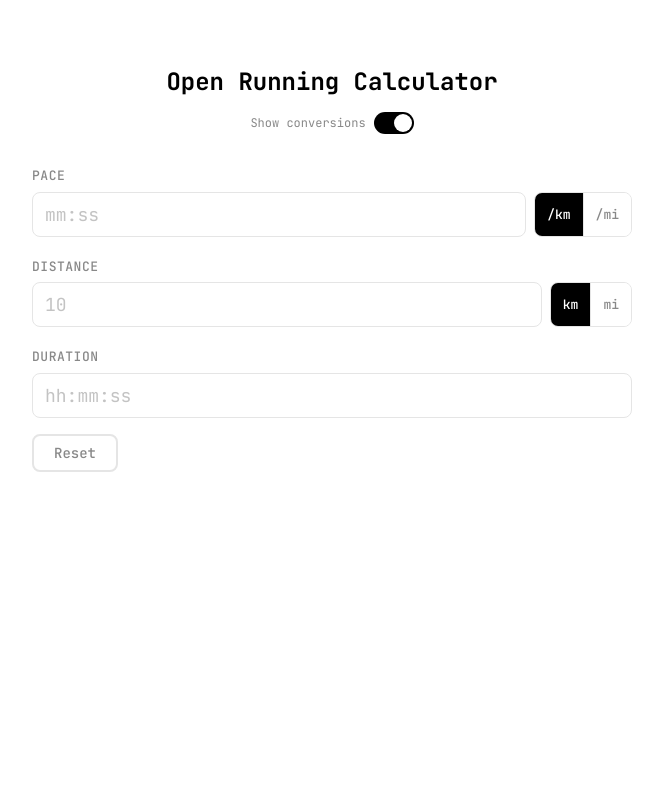
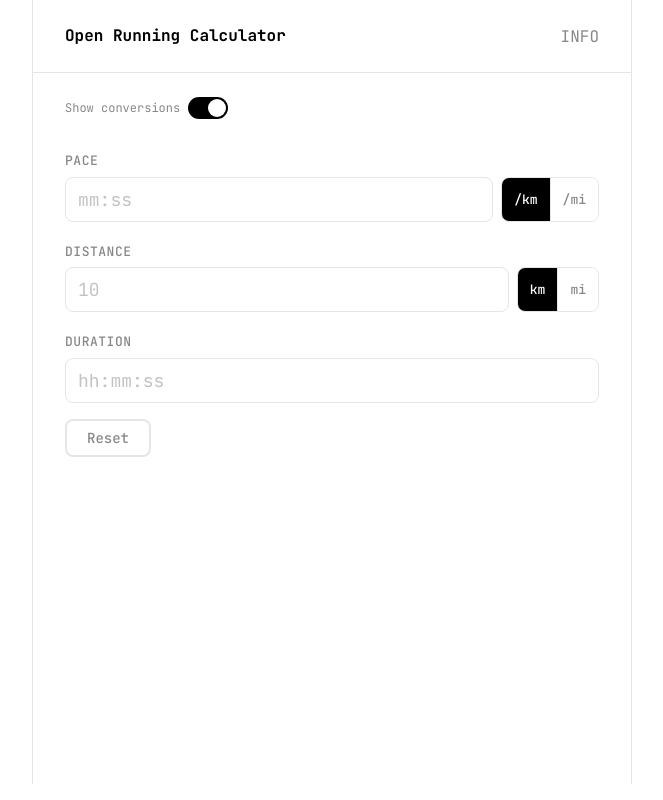
Before and after one commit to flashworth/runningcalculator, a React (Vite) app: page / in a window 1280 px wide. Shown: the whole page, without its empty margins (308-971 px from the left). Built offline with nearby package versions, Linux system fonts and the light colour scheme.

Commit message:
Added new navbar and info panel

```diff
--- a/src/App.css
+++ b/src/App.css
@@ -1,3 +1,43 @@
+/* ── Navbar ── */
+
+.navbar {
+    display: flex;
+    justify-content: space-between;
+    align-items: center;
+    padding: 1rem 1.5rem;
+    margin: 0 -1.5rem 1.5rem -1.5rem;
+    border-bottom: 1px solid var(--color-border);
+}
+
+.navbar__title {
+    font-size: 1rem;
+    font-weight: 700;
+    margin: 0;
+}
+
+.navbar__info-button {
+    font-family: var(--font-mono);
+    font-size: 16px;
+    font-weight: 400;
+    padding: 0;
+    margin: 0;
+    background: transparent;
+    color: var(--color-text-muted);
+    border: none;
+    cursor: pointer;
+    text-transform: uppercase;
+    transition: opacity 0.15s ease;
+}
+
+.navbar__info-button:hover {
+    opacity: 0.7;
+}
+
+.navbar__info-button:focus-visible {
+    outline: 2px solid var(--color-primary);
+    outline-offset: 2px;
+}
+
 /* ── App layout ── */
 
 .app {
@@ -9,25 +49,23 @@
 .app__header {
     display: flex;
     flex-direction: column;
-    align-items: center;
+    align-items: flex-start;
     gap: 0.75rem;
     margin-bottom: 1.5rem;
-}
-
-.app__title {
-    font-size: 1.25rem;
-    font-weight: 700;
-    text-align: center;
+    margin-top: 1.5rem;
+    padding: 0 1.5rem;
 }
 
 .app__inputs {
     display: flex;
     flex-direction: column;
     gap: 1rem;
+    padding: 0 1.5rem;
 }
 
 .app__actions {
     margin-top: 1rem;
+    padding: 0 1.5rem;
 }
 
 /* ── Input field ── */
@@ -129,7 +167,7 @@
 /* ── Results panel ── */
 
 .results-panel {
-    margin-top: 1.5rem;
+    margin: 1.5rem 1.5rem 0 1.5rem;
     padding: 1rem;
     background: var(--color-results-bg);
     border: 1px solid var(--color-border);
@@ -271,7 +309,7 @@
 /* ── Race predictions ── */
 
 .race-predictions {
-    margin-top: 1rem;
+    margin: 1rem 1.5rem 0 1.5rem;
     padding: 1rem;
     background: var(--color-results-bg);
     border: 1px solid var(--color-border);
@@ -309,26 +347,105 @@
     font-weight: 700;
 }
 
+/* ── FAQ ── */
+
+.faq {
+    padding: 1.5rem;
+    overflow-y: auto;
+}
+
+.faq__header {
+    display: flex;
+    justify-content: space-between;
+    align-items: center;
+    margin-bottom: 2rem;
+}
+
+.faq__title {
+    font-size: 1.5rem;
+    font-weight: 700;
+    margin: 0;
+}
+
+.faq__close-button {
+    font-family: var(--font-mono);
+    font-size: 1.5rem;
+    font-weight: 300;
+    padding: 0;
+    width: 2rem;
+    height: 2rem;
+    background: transparent;
+    color: var(--color-text-muted);
+    border: none;
+    cursor: pointer;
+    transition: color 0.15s ease;
+    line-height: 1;
+}
+
+.faq__close-button:hover {
+    color: var(--color-text);
+}
+
+.faq__close-button:focus-visible {
+    outline: 2px solid var(--color-primary);
+    outline-offset: 2px;
+}
+
+.faq__content {
+    display: flex;
+    flex-direction: column;
+    gap: 2rem;
+}
+
+.faq__item {
+    display: flex;
+    flex-direction: column;
+    gap: 0.75rem;
+}
+
+.faq__question {
+    font-size: 1rem;
+    font-weight: 700;
+    margin: 0;
+}
+
+.faq__answer {
+    font-size: 0.875rem;
+    line-height: 1.6;
+    color: var(--color-text-muted);
+    margin: 0;
+}
+
 /* ── Responsive ── */
 
 @media (min-width: 640px) {
     .app {
-        padding: 3rem 0;
+        padding: 0;
+        border-left: 1px solid var(--color-border);
+        border-right: 1px solid var(--color-border);
+    }
+
+    .navbar {
+        margin: 0;
+        padding: 1.5rem 2rem;
     }
 
     .app__header {
         margin-bottom: 2rem;
-    }
-
-    .app__title {
-        font-size: 1.5rem;
+        padding: 0 2rem;
     }
 
     .app__inputs {
         gap: 1.25rem;
+        padding: 0 2rem;
+    }
+
+    .app__actions {
+        padding: 0 2rem;
     }
 
     .results-panel {
+        margin: 1.5rem 2rem 0 2rem;
         padding: 1.25rem;
     }
 
@@ -345,10 +462,15 @@
     }
 
     .race-predictions {
+        margin: 1rem 2rem 2rem 2rem;
         padding: 1.25rem;
     }
 
     .race-predictions__time {
         font-size: 1rem;
     }
+
+    .faq {
+        padding: 2rem;
+    }
 }
--- a/src/App.tsx
+++ b/src/App.tsx
@@ -15,6 +15,8 @@ import ResetButton from "./components/ResetButton";
 import ToggleSwitch from "./components/ToggleSwitch";
 import ConversionHint from "./components/ConversionHint";
 import RacePredictions from "./components/RacePredictions";
+import Navbar from "./components/Navbar";
+import FAQ from "./components/FAQ";
 import { formatPaceInput, formatDurationInput } from "./utils/inputFormatting";
 
 const STORAGE_KEY = "runningcalc_inputs";
@@ -69,6 +71,7 @@ function App() {
   const [input, setInput] = useState<InputState>(
     () => loadFromSession() ?? defaultState,
   );
+  const [showFAQ, setShowFAQ] = useState(false);
 
   const parsed = parseAllInputs(input);
   const result = calculate(parsed);
@@ -99,10 +102,22 @@ function App() {
     clearSession();
   }
 
+  function handleInfoClick() {
+    setShowFAQ(true);
+  }
+
+  function handleCloseFAQ() {
+    setShowFAQ(false);
+  }
+
   return (
     <div className="app">
+      <Navbar onInfoClick={handleInfoClick} />
+      {showFAQ ? (
+        <FAQ onClose={handleCloseFAQ} />
+      ) : (
+        <>
           <div className="app__header">
-        <h1 className="app__title">Open Running Calculator</h1>
             <ToggleSwitch
               id="show-conversions"
               label="Show conversions"
@@ -143,7 +158,9 @@ function App() {
                   <UnitToggle
                     options={distanceOptions}
                     selected={input.distanceUnit}
-                onChange={(v) => updateField("distanceUnit", v as DistanceUnit)}
+                    onChange={(v) =>
+                      updateField("distanceUnit", v as DistanceUnit)
+                    }
                     ariaLabel="Distance unit"
                   />
                 }
@@ -171,6 +188,8 @@ function App() {
               onToggle={(v) => updateField("showRacePredictions", v)}
             />
           )}
+        </>
+      )}
     </div>
   );
 }
--- /dev/null
+++ b/src/components/FAQ.tsx
@@ -0,0 +1,34 @@
+interface FAQProps {
+  onClose: () => void;
+}
+
+export default function FAQ({ onClose }: FAQProps) {
+  return (
+    <div className="faq">
+      <div className="faq__header">
+        <h2 className="faq__title">Info</h2>
+        <button type="button" className="faq__close-button" onClick={onClose}>
+          ✕
+        </button>
+      </div>
+      <div className="faq__content">
+        <div className="faq__item">
+          <h3 className="faq__question">What is this calculator for?</h3>
+          <p className="faq__answer">
+            Converting your running times and paces into different units on the
+            fly. Add whichever data you have and the calculator will display
+            your duration, pace distance and speed in kilometers and miles.
+          </p>
+        </div>
+
+        <div className="faq__item">
+          <h3 className="faq__question">What about my data?</h3>
+          <p className="faq__answer">
+            This app runs completely locally on your device. Nothing is sent
+            anywhere.
+          </p>
+        </div>
+      </div>
+    </div>
+  );
+}
--- a/src/components/Navbar.tsx
+++ b/src/components/Navbar.tsx
@@ -0,0 +1,18 @@
+interface NavbarProps {
+  onInfoClick: () => void;
+}
+
+export default function Navbar({ onInfoClick }: NavbarProps) {
+  return (
+    <nav className="navbar">
+      <h1 className="navbar__title">Open Running Calculator</h1>
+      <button
+        type="button"
+        className="navbar__info-button"
+        onClick={onInfoClick}
+      >
+        Info
+      </button>
+    </nav>
+  );
+}
--- a/src/index.css
+++ b/src/index.css
@@ -47,5 +47,5 @@ body {
     min-height: 100dvh;
     display: flex;
     justify-content: center;
-    padding: 1rem;
+    padding: 0 1rem 1rem 1rem;
 }
```
Lines whose indentation alone changed are shown as unchanged.
